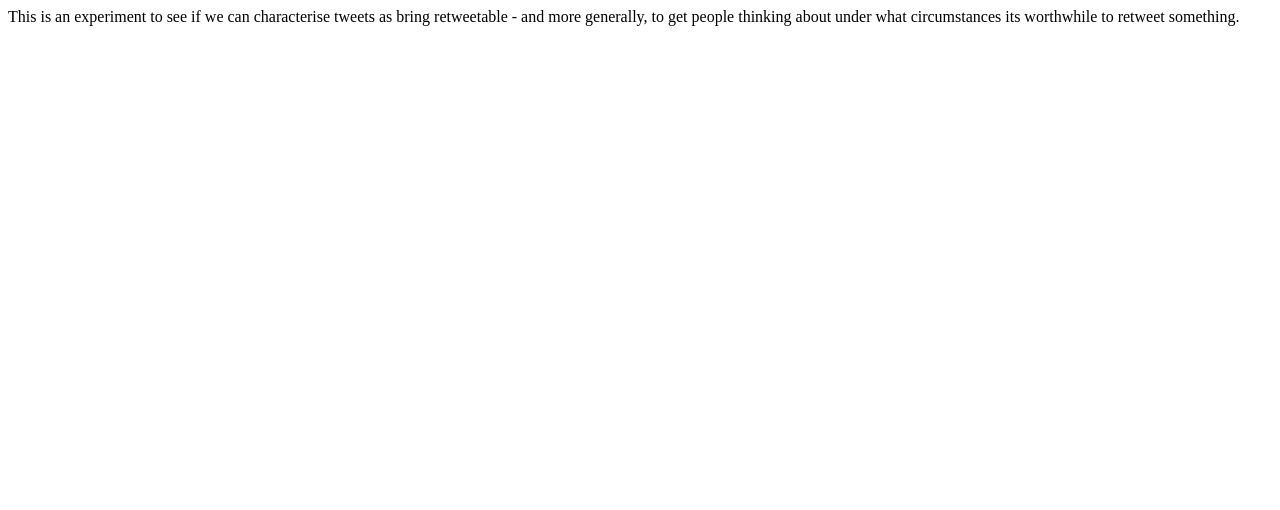
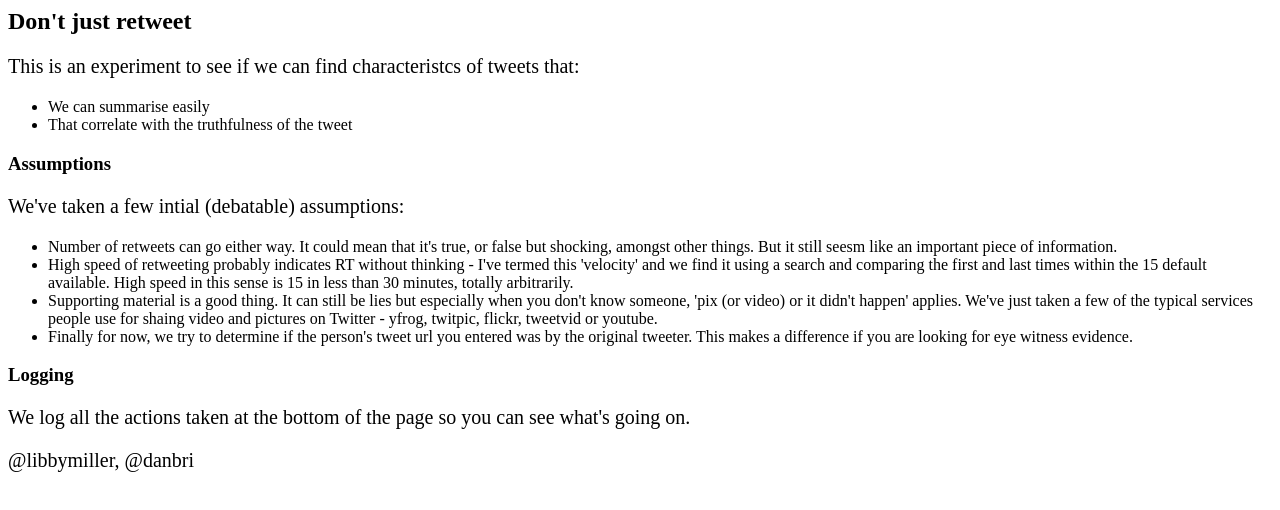
Before and after one commit to libbymiller/dontjust, a plain HTML site: page about.html in a window 1280 px wide. Drawn offline with Linux system fonts and the light colour scheme.

Commit message:
better docs and a bit clearer

```diff
--- a/about.html
+++ b/about.html
@@ -1,7 +1,63 @@
 <html>
+<head>
+<style>
+p{
+ font-size:20px;
+}
+</style>
+</head>
+
 <body>
+<h2>Don't just retweet
+</h2>
+
 <p>
-This is an experiment to see if we can characterise tweets as bring retweetable - and more generally, to get people thinking about under what circumstances its worthwhile to retweet something.
+This is an experiment to see if we can find characteristcs of tweets that:
 </p>
+
+<ul>
+<li>We can summarise easily</li>
+<li>That correlate with the truthfulness of the tweet</li>
+</ul>
+
+<h3>Assumptions</h3>
+
+<p>
+We've taken a few intial (debatable) assumptions:
+</p>
+
+<ul>
+<li>Number of retweets can go either way. It could mean that it's true, or
+false but shocking, amongst other things. But it still seesm like an
+important piece of information.</li>
+
+<li>High speed of retweeting probably indicates RT without thinking - I've
+termed this 'velocity' and we find it using a search and comparing the
+first and last times within the 15 default available. High speed in this
+sense is 15 in less than 30 minutes, totally arbitrarily.</li>
+
+<li>Supporting material is a good thing. It can still be lies but
+especially when you don't know someone, 'pix (or video) or it didn't
+happen' applies. We've just taken a few of the typical services people
+use for shaing video and pictures on Twitter - yfrog, twitpic, flickr,
+tweetvid or youtube.</li>
+
+<li>Finally for now, we try to determine if the person's tweet url you
+entered was by the original tweeter. This makes a difference if you are
+looking for eye witness evidence.</li>
+</ul>
+
+<h3>Logging</h3>
+
+<p>
+We log all the actions taken at the bottom of the page so you can see
+what's going on.
+</p>
+
+<p>
+@libbymiller, @danbri
+</p>
+
+
 </body>
 </html>
```
Also changed, not shown: index.html (+41 -53 lines), 1 other file.
